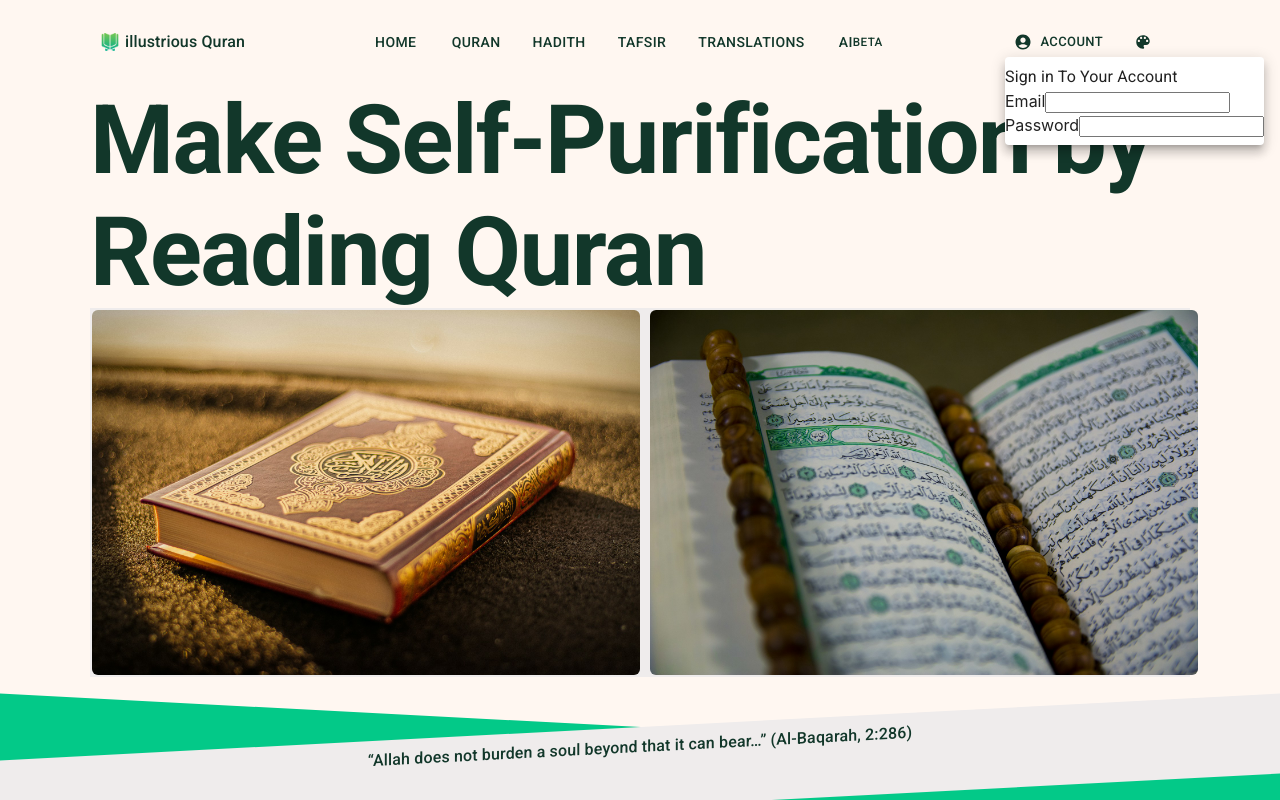
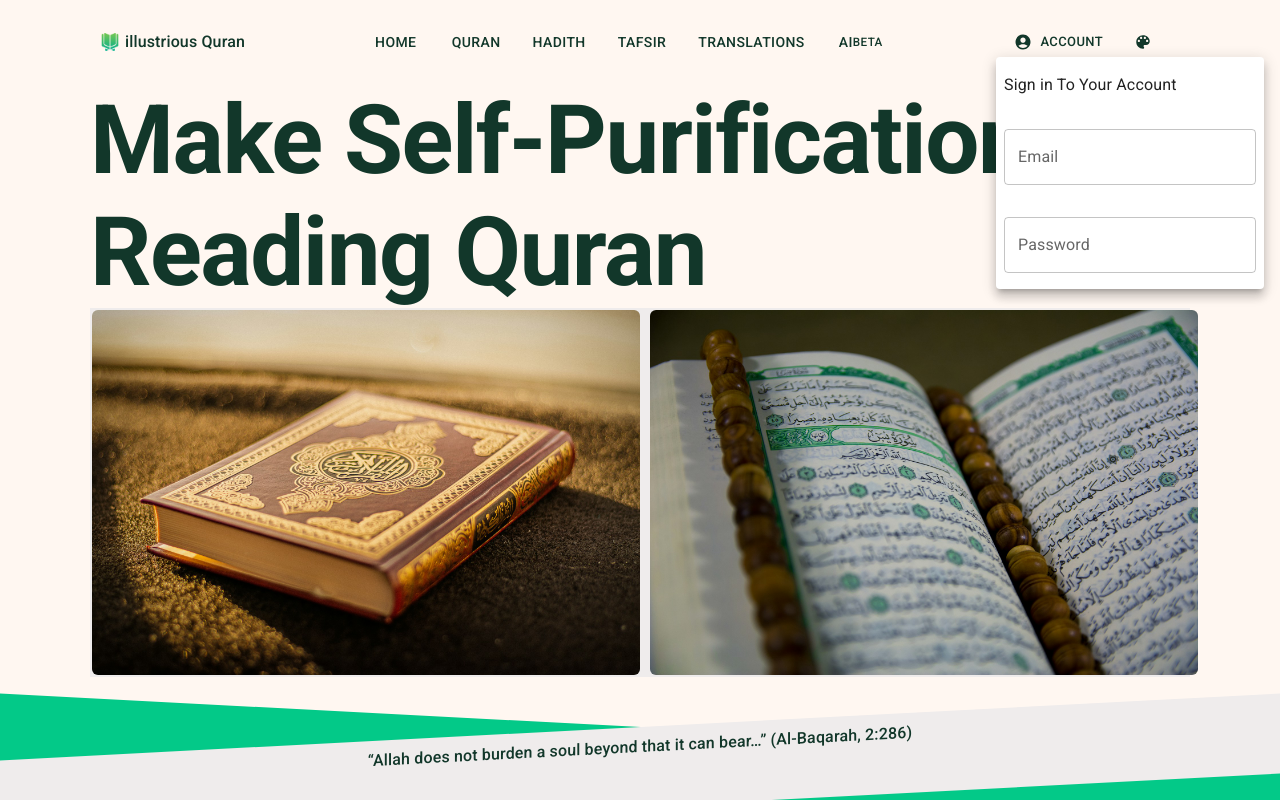
Before and after one commit to Ab-Mueed/illustrious-Quran-WebApp, a React (Vite) app: page / in a window 1280 px wide. Both pictures are taken after a click on the button "ACCOUNT". Shown: the top 800 px of the page. Built offline with nearby package versions, Linux system fonts and the light colour scheme.

Commit message:
Added MAterial Ui Form in Account Button of NavBar

```diff
--- a/src/components/NavBar/NavBar.jsx
+++ b/src/components/NavBar/NavBar.jsx
@@ -1,4 +1,4 @@
-import { Box } from "@mui/material";
+import { Box, TextField } from "@mui/material";
 import { Typography } from "@mui/material";
 import { Button } from "@mui/material";
 import logo from "../../assets/logo.jpg";
@@ -6,7 +6,7 @@ import Stack from "@mui/material/Stack";
 import AccountCircleIcon from "@mui/icons-material/AccountCircle";
 import ColorLensRoundedIcon from "@mui/icons-material/ColorLensRounded";
 import { themeMode } from "../../pages/Root.jsx";
-import {Root,FirstBox, SecondBox, ThirdBox} from './navbar.style.js';
+import { Root, FirstBox, SecondBox, ThirdBox } from "./navbar.style.js";
 import { Link } from "react-router-dom";
 import Menu from "@mui/material/Menu";
 import MenuItem from "@mui/material/MenuItem";
@@ -123,18 +123,32 @@ export default function NavBar({ onClick }) {
               }}
             >
               <Box>
-                <Typography varaint="h6">Sign in To Your Account</Typography>
 
-                <form action="">
-                  <div>
-                    <label htmlFor="">Email</label>
-                    <input type="email" />
-                  </div>
-                  <div>
-                    <label htmlFor="password">Password</label>
-                    <input type="password" />
-                  </div>
-                </form>
+                <Box
+                  component="form"
+                  sx={{
+                    "& > :not(style)": { m: 1, width: "25ch" },
+                    display:'flex', flexDirection:'column', gap:2
+                  }}
+                  noValidate
+                  autoComplete="off"
+                >
+                  <Typography varaint="h6">Sign in To Your Account</Typography>
+                  <TextField
+                    id="outlined-basic"
+                    label="Email"
+                    variant="outlined"
+                    type="Email"
+                  />
+                   <TextField
+                    id="outlined-basic"
+                    label="Password"
+                    variant="outlined"
+                    type="password"
+                  />
+
+
+                </Box>
               </Box>
             </Menu>
           </div>
```
